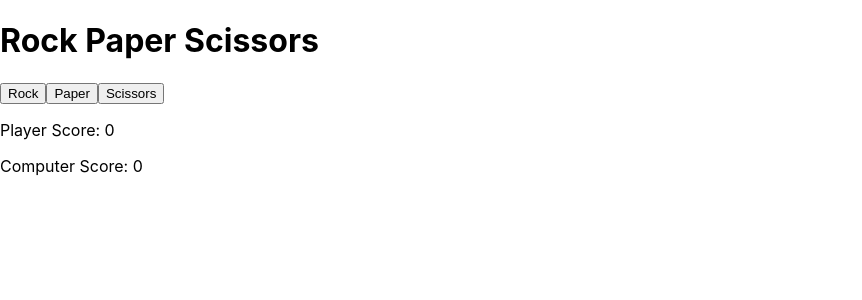
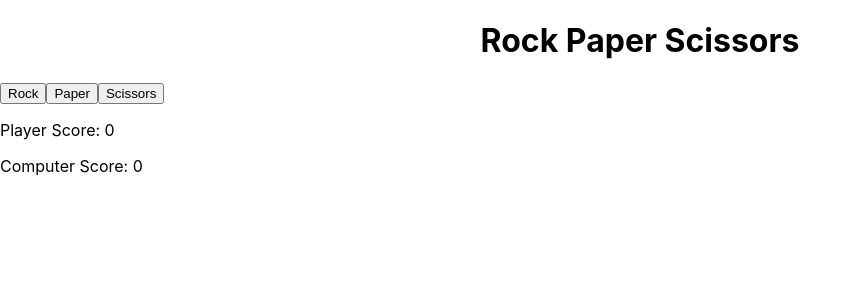
Before and after one commit to Sam-Checkers/game, a React (Create React App) app: page / in a window 1280 px wide. Shown: the top 300 px of the page, without its empty margins (0-862 px from the left). Built offline with nearby package versions, Linux system fonts and the light colour scheme.

Commit message:
title_centered

```diff
--- a/src/RockPaperScissors.css
+++ b/src/RockPaperScissors.css
@@ -1,3 +1,3 @@
-.flipped-video {
-    transform: scaleX(-1);
-  }
+.RPS_title {
+    text-align: center;
+}
--- a/src/RockPaperScissors.js
+++ b/src/RockPaperScissors.js
@@ -1,5 +1,6 @@
 import React, { useState, useRef, useEffect } from 'react';
 import { generateRandomNumber } from './random';
+import './RockPaperScissors.css';
 
 const RockPaperScissors = () => {
     const [playerMoves, setPlayerMoves] = useState([]);
@@ -83,7 +84,7 @@ const RockPaperScissors = () => {
 
     if (move === 'Scissors' && computerMove === 'Paper') {
         try {
-          const response = await fetch('http://127.0.0.1:5000/get_video/scissors_paper.mp4');
+          const response = await fetch('http://127.0.0.1:5000/get_video/scissors_cut_paper.mp4');
           if (response.ok) {
             const videoBlob = await response.blob();
             const videoUrl = URL.createObjectURL(videoBlob);
@@ -101,7 +102,7 @@ const RockPaperScissors = () => {
 
       if (move === 'Paper' && computerMove === 'Rock') {
         try {
-          const response = await fetch('http://127.0.0.1:5000/get_video/paper_rock.mp4');
+          const response = await fetch('http://127.0.0.1:5000/get_video/paper_covers_rock.mp4');
           if (response.ok) {
             const videoBlob = await response.blob();
             const videoUrl = URL.createObjectURL(videoBlob);
@@ -119,14 +120,13 @@ const RockPaperScissors = () => {
 
       if (move === 'Rock' && computerMove === 'Paper') {
         try {
-          const response = await fetch('http://127.0.0.1:5000/get_video/paper_rock.mp4');
+          const response = await fetch('http://127.0.0.1:5000/get_video/paper_covers_rock.mp4');
           if (response.ok) {
             const videoBlob = await response.blob();
             const videoUrl = URL.createObjectURL(videoBlob);
             videoRef.current.src = videoUrl;
             videoRef.current.style.display = 'block';
             videoRef.current.play();
-            videoRef.current.style.transform = 'scaleX(-1)';
             videoRef.current.controls = false;
           } else {
             console.error('Failed to fetch video:', response.status, response.statusText);
@@ -140,14 +140,13 @@ const RockPaperScissors = () => {
 
       if (move === 'Paper' && computerMove === 'Scissors') {
         try {
-          const response = await fetch('http://127.0.0.1:5000/get_video/scissors_paper.mp4');
+          const response = await fetch('http://127.0.0.1:5000/get_video/scissors_cut_paper.mp4');
           if (response.ok) {
             const videoBlob = await response.blob();
             const videoUrl = URL.createObjectURL(videoBlob);
             videoRef.current.src = videoUrl;
             videoRef.current.style.display = 'block';
             videoRef.current.play();
-            videoRef.current.style.transform = 'scaleX(-1)';
             videoRef.current.controls = false;
           } else {
             console.error('Failed to fetch video:', response.status, response.statusText);
@@ -168,7 +167,6 @@ const RockPaperScissors = () => {
             videoRef.current.src = videoUrl;
             videoRef.current.style.display = 'block';
             videoRef.current.play();
-            videoRef.current.style.transform = 'scaleX(-1)';
             videoRef.current.controls = false;
           } else {
             console.error('Failed to fetch video:', response.status, response.statusText);
@@ -253,7 +251,7 @@ const RockPaperScissors = () => {
 
   return (
     <div>
-      <h1>Rock Paper Scissors</h1>
+      <h1 className='RPS_title'>Rock Paper Scissors</h1>
       {!isVideoPlaying && (
         <div>
           <button onClick={() => handlePlayerMove('Rock')}>Rock</button>
```
